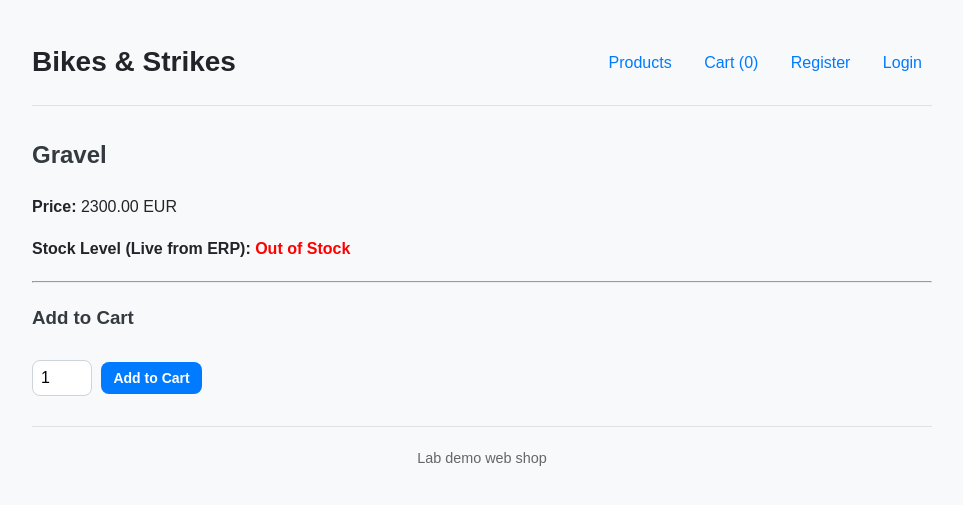
After one commit to yhfrds/systems-integration-labs-team07, a Flask app: page /product/0d785839-a5d9-428e-9a9b-15b4e4895e12 in a window 1280 px wide. The commit adds this page. Shown: the top 505 px of the page, without its empty margins (158-1121 px from the left). Run offline with Flask 3, Linux system fonts and the light colour scheme; data that the repository does not hold is empty.

Commit message:
added product site

```diff
--- a/projekt/routes.py
+++ b/projekt/routes.py
@@ -199,7 +199,21 @@ def index():
     products = Product.query.all()
     return render_template('index.html', products=products, cart=get_cart())
 
-# --- product_new AND product_delete WERE REMOVED AS REQUESTED ---
+# +++ NEUE ROUTE FÜR PRODUKTDETAILS +++
+@app.route('/product/<string:product_id>')
+def product_detail(product_id):
+    """
+    Zeigt die Detailseite für ein einzelnes Produkt an.
+    """
+    # 1. Lokale Produktdaten abrufen (Name, Preis, Beschreibung)
+    product = Product.query.get_or_404(product_id)
+
+    # 2. ECHTZEIT-RPC: Lagerbestand aus dem ERP abrufen
+    real_stock = get_erp_stock(product.id)
+
+    # 3. Neue Template-Datei rendern und Daten übergeben
+    return render_template('product_detail.html', product=product, stock=real_stock)
+# +++ ENDE NEUE ROUTE +++
 
 
 # --- Auth & User Routes ---
--- a/projekt/templates/index.html
+++ b/projekt/templates/index.html
@@ -7,7 +7,9 @@
     <tr><th>Name</th><th>Description</th><th>Price</th><th>Actions</th></tr>
     {% for p in products %}
       <tr>
-        <td>{{ p.name }}</td>
+        <td>
+          <a href="{{ url_for('product_detail', product_id=p.id) }}">{{ p.name }}</a>
+        </td>
         <td>{{ p.description }}</td>
         <td>{{ "%.2f"|format(p.price) }}</td>
         <td>
--- /dev/null
+++ b/projekt/templates/product_detail.html
@@ -0,0 +1,27 @@
+{% extends "base.html" %}
+{% block content %}
+
+  <h2>{{ product.name }}</h2>
+
+  <p><strong>Price:</strong> {{ "%.2f"|format(product.price) }} EUR</p>
+
+  <p>
+    <strong>Stock Level (Live from ERP):</strong>
+    {% if stock > 0 %}
+      <span style="color: green; font-weight: bold;">{{ stock }} available</span>
+    {% else %}
+      <span style="color: red; font-weight: bold;">Out of Stock</span>
+    {% endif %}
+  </p>
+
+  <p>{{ product.description }}</p>
+
+  <hr style="margin-top: 20px; margin-bottom: 20px;" />
+
+  <h3>Add to Cart</h3>
+  <form style="display:inline" method="post" action="{{ url_for('cart_add', product_id=product.id) }}">
+    <input type="number" name="quantity" value="1" min="1" style="width:60px"/>
+    <button type="submit">Add to Cart</button>
+  </form>
+
+{% endblock %}
```
